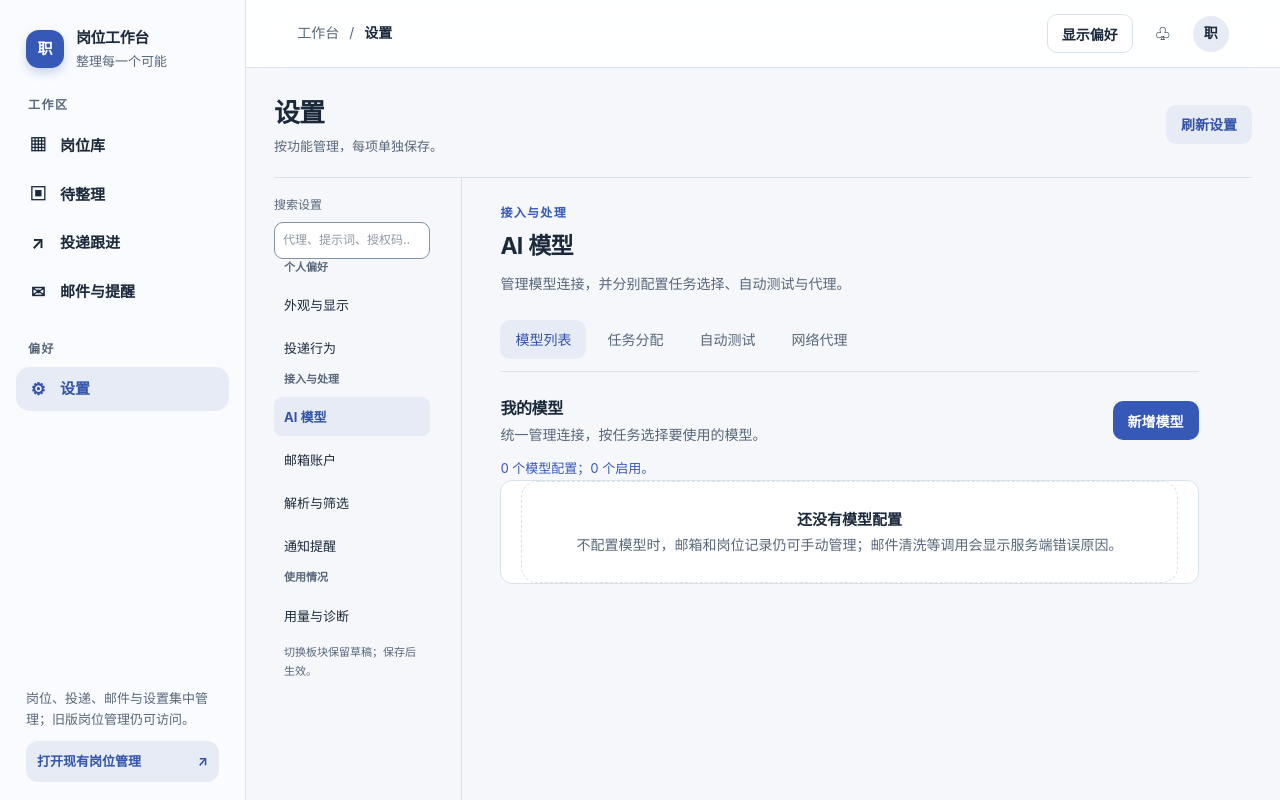
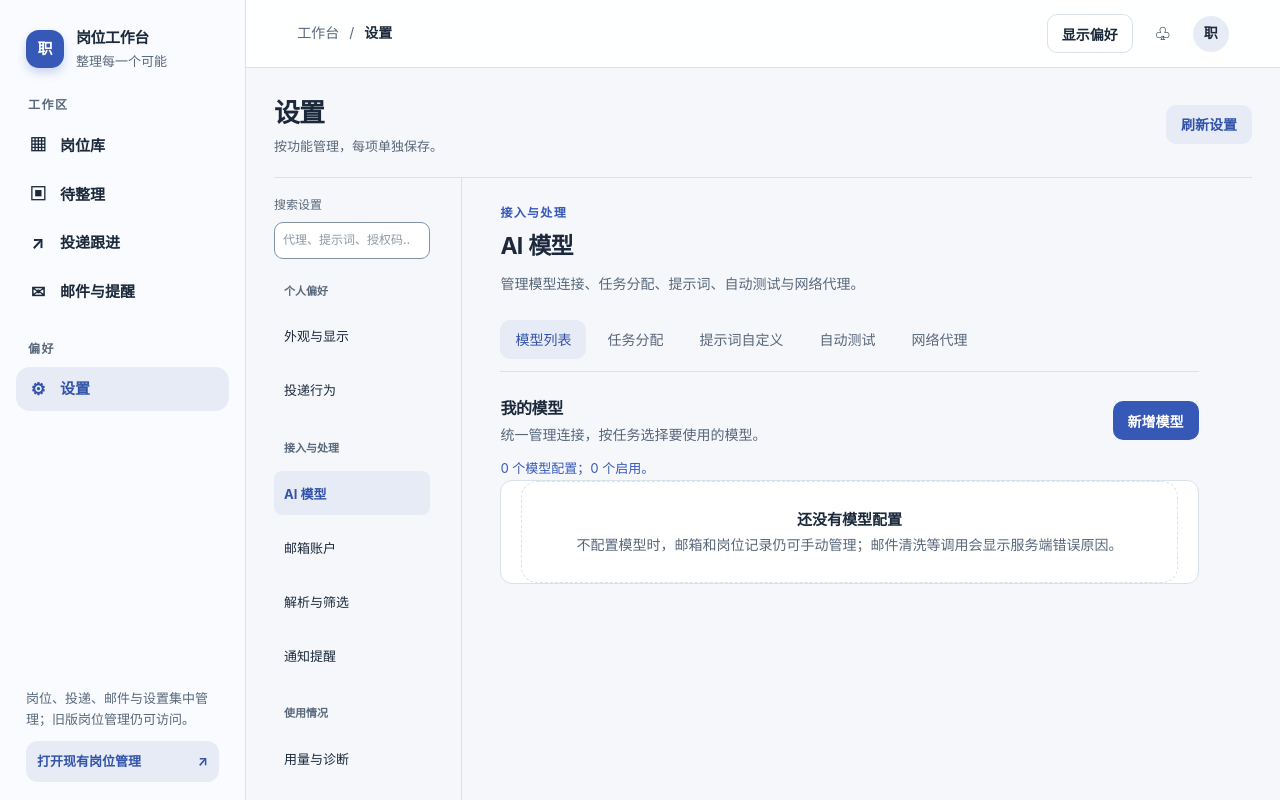
Before and after one commit to YHonc/local-job-assistant, a FastAPI app: page /workbench?view=settings&section=models in a window 1280 px wide. Run offline with FastAPI, Linux system fonts and the light colour scheme; data comes from the database, SQL or seed files in the repository; data that the repository does not hold is empty; parts of the project's set-up code (start-up, migrations or seed data) failed here and were passed over.

Commit message:
feat: improve model test feedback and add prompt settings navigation

```diff
--- a/app/static/css/workbench/settings.css
+++ b/app/static/css/workbench/settings.css
@@ -11,13 +11,14 @@
 .wb-settings-sidebar { min-height: 0; overflow-y: auto; overscroll-behavior: contain; padding: 18px 16px 20px 0; border-right: 1px solid var(--wb-line); scrollbar-gutter: stable; }
 .wb-settings-search { display: grid; gap: 7px; color: var(--wb-muted); font-size: var(--wb-type-caption); }
 .wb-settings .wb-settings-search input { font-size: 12px; min-height: 36px; padding: 8px; }
-.wb-settings-nav { display: grid; gap: 4px; }
-.wb-settings-group { margin: 22px 10px 5px; font-size: 11px; font-weight: 650; color: var(--wb-muted); }
-.wb-settings-nav button { display: flex; justify-content: space-between; align-items: center; min-height: 39px; padding: 9px 10px; border: 0; border-radius: 8px; color: var(--wb-ink); background: transparent; text-align: left; font-size: 13px; }
+.wb-settings-nav { display: grid; gap: 10px; margin-top: 24px; }
+.wb-settings .wb-settings-group { margin: 18px 10px 4px; font-size: 11px; font-weight: 650; color: var(--wb-muted); }
+.wb-settings .wb-settings-group:first-child { margin-top: 0; }
+.wb-settings-nav button { display: flex; justify-content: space-between; align-items: center; min-height: 44px; padding: 11px 10px; border: 0; border-radius: 8px; color: var(--wb-ink); background: transparent; text-align: left; font-size: 13px; }
 .wb-settings-nav button:hover { background: var(--wb-surface-mid); }
 .wb-settings-nav button[aria-current="page"] { background: var(--wb-primary-soft); color: var(--wb-on-primary-soft); font-weight: 700; }
 .wb-settings-nav i { color: var(--wb-warn); font-style: normal; }
-.wb-settings-draft-note { color: var(--wb-muted); font-size: 11px; line-height: 1.8; padding: 8px 10px; }
+.wb-settings .wb-settings-draft-note { color: var(--wb-muted); font-size: 11px; line-height: 1.8; margin-top: 24px; padding: 8px 10px; }
 .wb-settings-results { display: grid; gap: 6px; margin-top: 10px; }
 .wb-settings-results button { text-align: left; color: var(--wb-primary); background: var(--wb-surface); border: 1px solid var(--wb-line); padding: 9px; border-radius: 7px; font-size: 12px; }
 .wb-settings-results p { color: var(--wb-muted); font-size: 12px; }
@@ -42,9 +43,13 @@
 .wb-settings .wb-entry-head { flex-wrap: wrap; }
 .wb-settings .wb-section-heading { margin-bottom: 12px; }
 .wb-settings .wb-model-list { margin: 0 0 16px; }
-.wb-settings .wb-model-row { grid-template-columns: 32px minmax(0, 1fr) auto; gap: 14px; }
+.wb-settings .wb-model-row { grid-template-columns: 32px minmax(0, 1fr); gap: 12px 14px; }
 .wb-settings .wb-model-labels { grid-column: 2; grid-row: 2; align-items: flex-start; flex-direction: row; flex-wrap: wrap; gap: 10px; }
-.wb-settings .wb-model-row-actions { grid-column: 3; grid-row: 1 / 3; flex-wrap: wrap; justify-content: flex-end; max-width: 180px; }
+.wb-settings .wb-model-row-actions { grid-column: 2; grid-row: 3; flex-wrap: wrap; justify-content: flex-start; }
+.wb-settings .wb-model-test-result { grid-column: 2; grid-row: 4; min-width: 0; border-top: 1px solid var(--wb-line); padding-top: 10px; }
+.wb-settings .wb-model-test-result .wb-health-result { margin: 0 0 4px; }
+.wb-settings .wb-model-test-result small { display: block; font-size: 11px; color: var(--wb-muted); overflow-wrap: anywhere; }
+.wb-settings .wb-model-test-result .wb-feedback { margin-top: 6px; }
 .wb-settings .wb-model-row .wb-model-protocol { display: inline; }
 .wb-settings .wb-model-more > div { z-index: 9; }
 .wb-settings .wb-prompt-card { margin-top: 0; }
--- a/app/static/js/workbench/components/model-settings.js
+++ b/app/static/js/workbench/components/model-settings.js
@@ -21,7 +21,8 @@ export function modelSummary(config) {
   const healthText = ({ passed: '测试通过', failed: '测试失败', running: '正在测试', interrupted: '上次测试中断', never: '尚未测试' })[health.status] || '尚未测试';
   const busy = health.status === 'running';
   return `<article class="wb-model-row${config.enabled ? '' : ' is-paused'}" data-model-card="${esc(config.id)}"><span class="wb-model-symbol" aria-hidden="true">${config.provider === 'anthropic' ? 'A' : 'M'}</span>
-    <div class="wb-model-info"><strong>${esc(config.display_name)}</strong><p>${esc(config.model)}</p><small>${esc(config.api_base || '默认 API 地址')} · ${config.has_api_key ? '密钥已保存' : '未设置密钥'}</small><span class="wb-health-result" data-health="${esc(health.status || 'never')}">${busy ? '<span class="wb-spinner" aria-hidden="true"></span>' : ''}${healthText}${health.elapsed_ms != null ? ` · ${esc(health.elapsed_ms)} ms` : ''}</span><small>${health.last_test_at ? `上次 ${esc(fmtTime(health.last_test_at))}` : ''}${health.next_test_at ? ` · 下次 ${esc(fmtTime(health.next_test_at))}` : ''}${health.error ? ` · ${esc(health.error)}` : ''}</small></div>
+    <div class="wb-model-info"><strong>${esc(config.display_name)}</strong><p>${esc(config.model)}</p><small>${esc(config.api_base || '默认 API 地址')} · ${config.has_api_key ? '密钥已保存' : '未设置密钥'}</small></div>
     <div class="wb-model-labels"><span class="wb-model-state">${config.enabled ? '● 已启用' : '○ 已停用'}</span><span class="wb-model-protocol">${esc(protocol)}</span><span class="wb-model-protocol">${config.use_proxy ? '本地代理' : '未启用代理'}</span></div>
-    <div class="wb-model-row-actions" aria-label="${esc(config.display_name)} 的操作"><button class="wb-text-button" type="button" data-model-edit="${esc(config.id)}">编辑</button><button class="wb-text-button" type="button" data-model-toggle="${esc(config.id)}">${config.enabled ? '暂停' : '启用'}</button><button class="wb-text-button" type="button" data-model-test="${esc(config.id)}" ${!config.enabled || busy ? 'disabled' : ''}>${busy ? '测试中' : '测试'}</button><button class="wb-text-button" type="button" data-model-usage="${esc(config.id)}">统计</button><details class="wb-model-more"><summary aria-label="${esc(config.display_name)} 的更多操作">更多</summary><div><button type="button" data-model-probe="${esc(config.id)}">探测模型</button><hr><button type="button" class="wb-danger-text" data-model-delete="${esc(config.id)}">删除模型</button></div></details></div></article>`;
+    <div class="wb-model-row-actions" aria-label="${esc(config.display_name)} 的操作"><button class="wb-text-button" type="button" data-model-edit="${esc(config.id)}">编辑</button><button class="wb-text-button" type="button" data-model-toggle="${esc(config.id)}">${config.enabled ? '暂停' : '启用'}</button><button class="wb-text-button" type="button" data-model-test="${esc(config.id)}" aria-describedby="wb-model-test-result-${esc(config.id)}" ${!config.enabled || busy ? 'disabled' : ''}>${busy ? '测试中' : '测试'}</button><button class="wb-text-button" type="button" data-model-usage="${esc(config.id)}">统计</button><details class="wb-model-more"><summary aria-label="${esc(config.display_name)} 的更多操作">更多</summary><div><button type="button" data-model-probe="${esc(config.id)}">探测模型</button><hr><button type="button" class="wb-danger-text" data-model-delete="${esc(config.id)}">删除模型</button></div></details></div>
+    <div class="wb-model-test-result" id="wb-model-test-result-${esc(config.id)}" data-model-test-result="${esc(config.id)}" role="status" aria-live="polite"><span class="wb-health-result" data-health="${esc(health.status || 'never')}">${busy ? '<span class="wb-spinner" aria-hidden="true"></span>' : ''}${healthText}${health.elapsed_ms != null ? ` · ${esc(health.elapsed_ms)} ms` : ''}</span><small>${[health.last_test_at ? `上次 ${fmtTime(health.last_test_at)}` : '', health.next_test_at ? `下次 ${fmtTime(health.next_test_at)}` : '', health.error || ''].filter(Boolean).map(esc).join(' · ')}</small><p class="wb-feedback" data-model-test-feedback="${esc(config.id)}" hidden></p></div></article>`;
 }
--- a/app/static/js/workbench/components/settings-navigation.js
+++ b/app/static/js/workbench/components/settings-navigation.js
@@ -3,13 +3,13 @@ import { esc } from '../integrations/shared.js';
 export const SETTINGS_SECTIONS = [
   { id: 'appearance', title: '外观与显示', group: '个人偏好', description: '调整工作台的阅读体验，保留岗位的完整资料。' },
   { id: 'delivery', title: '投递行为', group: '个人偏好', description: '决定查看详情、点击投递后，如何记录投递状态。' },
-  { id: 'models', title: 'AI 模型', group: '接入与处理', description: '管理模型连接，并分别配置任务选择、自动测试与代理。' },
+  { id: 'models', title: 'AI 模型', group: '接入与处理', description: '管理模型连接、任务分配、提示词、自动测试与网络代理。' },
   { id: 'mailbox', title: '邮箱账户', group: '接入与处理', description: '管理账户连接与同步计划；授权码不会回显。' },
   { id: 'processing', title: '解析与筛选', group: '接入与处理', description: '网页岗位与招聘邮件使用各自的处理规则。' },
   { id: 'policies', title: '通知提醒', group: '接入与处理', description: '为每条策略设置提醒条件与接收渠道。' },
   { id: 'usage', title: '用量与诊断', group: '使用情况', description: '按模型和日期查看用量，以及最近的测试与同步结果。' },
 ];
-export const SETTINGS_PANELS = { models: ['list', 'routing', 'health', 'proxy'], processing: ['web', 'email'] };
+export const SETTINGS_PANELS = { models: ['list', 'routing', 'prompts', 'health', 'proxy'], processing: ['web', 'email'] };
 const TARGETS = [
   ['主题与颜色', '外观 深色 浅色 系统 种子色', 'appearance', '', '[name="theme_mode"]'],
   ['密度与动画', '显示 舒适 紧凑 减少动画', 'appearance', '', '[name="density"]'],
@@ -20,7 +20,7 @@ const TARGETS = [
   ['自动测试', '健康 检测 间隔 测试 周期', 'models', 'health', '[data-health-form] [name="enabled"]'],
   ['网络代理', '代理 proxy socks 网络 端口', 'models', 'proxy', '[name="proxy_url"]'],
   ['邮箱连接与同步计划', '邮箱 账户 qq 163 imap 授权码 密码 同步 回看', 'mailbox', '', '[data-action="new-account"]'],
-  ['网页岗位提示词', '提示词 prompt 模板 解析 提取重点 补充要求', 'processing', 'web', '[data-prompt-template]'],
+  ['提示词自定义', '网页 岗位 提示词 prompt 模板 解析 提取重点 补充要求', 'models', 'prompts', '[data-prompt-tab="quick"]'],
   ['邮件筛选规则', '正则 过滤 预筛 关键词 样例', 'processing', 'email', '[data-filter-regex]'],
   ['提醒条件与渠道', '通知 策略 push ntfy bark 桌面 截止时间', 'policies', '', '[data-action="new-policy"]'],
   ['模型用量与运行结果', '用量 token 调用 统计 诊断 失败 耗时', 'usage', '', '[data-usage-config]'],
--- a/app/static/js/workbench/router.js
+++ b/app/static/js/workbench/router.js
@@ -31,7 +31,7 @@ function safeParamValue(key, value) {
   if (key === 'needs_review') return ['true', 'false'].includes(trimmed) ? trimmed : null;
   if (key === 'legacy_status') return trimmed === 'true' ? trimmed : null;
   if (key === 'section') return ['appearance', 'delivery', 'models', 'mailbox', 'processing', 'policies', 'usage'].includes(trimmed) ? trimmed : null;
-  if (key === 'settings_panel') return ['list', 'routing', 'health', 'proxy', 'web', 'email'].includes(trimmed) ? trimmed : null;
+  if (key === 'settings_panel') return ['list', 'routing', 'prompts', 'health', 'proxy', 'web', 'email'].includes(trimmed) ? trimmed : null;
   if (key === 'tab') return ['inbox', 'notifications', 'events'].includes(trimmed) ? trimmed : null;
   if (key === 'status') return ['draft', 'extracted', 'confirmed'].includes(trimmed) ? trimmed : null;
   if (key === 'organize_status') return ['active', 'pending', 'organized', 'archived', 'all'].includes(trimmed) ? trimmed : null;
--- a/app/static/js/workbench/views/settings.js
+++ b/app/static/js/workbench/views/settings.js
@@ -1,11 +1,11 @@
-import { modelSummary } from '../components/model-settings.js?v=20260929-settings';
+import { modelSummary } from '../components/model-settings.js?v=20260930-settings';
 import { mountPromptSettings } from '../components/prompt-settings.js?v=20260929-settings';
 import { buttonBusy, collection, esc, fmtTime, jsonOptions, setFeedback } from '../integrations/shared.js';
 import { emailFilterRequest, modelProbeRequest, modelSaveRequest } from '../integrations/settings-payloads.mjs';
 import { mountBehaviorSettings } from '../components/behavior-settings.js?v=20260929-settings';
 import { mountProxySettings } from '../components/proxy-settings.js?v=20260929-settings';
-import { settingsMarkup } from '../components/settings-markup.js';
-import { SETTINGS_SECTIONS, SETTINGS_PANELS, findSettings } from '../components/settings-navigation.js';
+import { settingsMarkup } from '../components/settings-markup.js?v=20260930-settings';
+import { SETTINGS_SECTIONS, SETTINGS_PANELS, findSettings } from '../components/settings-navigation.js?v=20260930-settings';
 import { createSettingsDrafts } from '../components/settings-drafts.js';
 
 const EVENTS = { APPLICATION_RECEIVED: '收到回复', ASSESSMENT: '测评', WRITTEN_TEST: '笔试', INTERVIEW: '面试', INTERVIEW_CHANGED: '面试变更', OFFER: 'Offer', REJECTED: '拒绝', RECRUITMENT_MARKETING: '招聘营销', OTHER: '其他' };
@@ -49,7 +49,7 @@ export function mount({ root, route, navigate, api, preferences, notify = () =>
   function updateDraftStatus() {
     if (state.cleaned) return;
     const groups = { appearance: ['appearance'], delivery: ['delivery'], models: ['model', 'routing', 'health', 'proxy'], mailbox: ['account'], processing: ['filter'], policies: ['policy'], usage: [] };
-    for (const [section, names] of Object.entries(groups)) q(`[data-section-dirty="${section}"]`).hidden = !names.some((name) => drafts.dirty(name)) && !(section === 'processing' && prompts?.dirty);
+    for (const [section, names] of Object.entries(groups)) q(`[data-section-dirty="${section}"]`).hidden = !names.some((name) => drafts.dirty(name)) && !(section === 'models' && prompts?.dirty);
     q('[data-settings-draft-status]').textContent = drafts.busy || prompts?.busy ? '正在处理，请稍候…' : drafts.hasDirty || prompts?.dirty ? '有未保存修改。切换板块保留草稿；离开前请保存。' : '切换板块保留草稿；保存后生效。';
   }
   function canLeave() {
@@ -80,7 +80,7 @@ export function mount({ root, route, navigate, api, preferences, notify = () =>
     q('[data-settings-select]').value = section.id;
     q('[data-settings-group]').textContent = section.group; q('[data-settings-title]').textContent = section.title; q('[data-settings-description]').textContent = section.description;
     q('[data-settings-scroll]').scrollTop = 0;
-    if (section.id === 'processing' && state.panel === 'web') q('[data-prompt-card]').open = true;
+    if (section.id === 'models' && state.panel === 'prompts') q('[data-prompt-card]').open = true;
     if (section.id === 'usage' && !state.usageConfig && state.configs.length) openUsage(state.configs[0], false);
     if (updateUrl && typeof navigate === 'function') {
       state.internalNavigation = true;
@@ -338,10 +338,18 @@ export function mount({ root, route, navigate, api, preferences, notify = () =>
     if (button.disabled) return;
     buttonBusy(button, true, '测试中…');
     const id = button.dataset.modelTest;
+    const feedbackSelector = `[data-model-test-feedback="${id}"]`;
+    const feedback = (text, kind = 'info') => {
+      if (state.cleaned) return;
+      const element = q(feedbackSelector);
+      if (element) { element.hidden = false; msg(feedbackSelector, text, kind); }
+    };
+    feedback('正在测试模型连接…');
+    let testError = '';
     try {
       await req(`/llm/configs/${encodeURIComponent(id)}/test`, { method: 'POST' });
-      if (!state.cleaned) msg('[data-model-feedback]', '模型连接测试通过', 'success');
-    } catch (error) { if (!state.cleaned) msg('[data-model-feedback]', `模型连接测试失败：${error.message}`, 'error'); }
+      feedback('模型连接测试通过', 'success');
+    } catch (error) { testError = `模型连接测试失败：${error.message}`; feedback(testError, 'error'); }
     finally {
       if (!state.cleaned) {
         buttonBusy(button, false);
@@ -350,6 +358,7 @@ export function mount({ root, route, navigate, api, preferences, notify = () =>
           if (!state.cleaned) {
             state.configs = state.configs.map((item) => String(item.id) === id ? config : item);
             const card = q(`[data-model-card="${id}"]`); if (card) card.outerHTML = modelSummary(config); renderDiagnostics();
+            if (testError && !['failed', 'interrupted'].includes(config.health?.status)) feedback(testError, 'error');
             q(`[data-model-test="${id}"]`)?.focus({ preventScroll: true });
           }
         } catch { /* Original test feedback remains visible. */ }
--- a/app/templates/workbench.html
+++ b/app/templates/workbench.html
@@ -13,7 +13,7 @@
   <link rel="stylesheet" href="/static/css/workbench/integrations.css?v=20260927-type1">
   <link rel="stylesheet" href="/static/css/workbench/model-settings.css?v=20260927-settings">
   <link rel="stylesheet" href="/static/css/workbench/progress.css?v=20260928">
-  <link rel="stylesheet" href="/static/css/workbench/settings.css?v=20260929-settings">
+  <link rel="stylesheet" href="/static/css/workbench/settings.css?v=20260930-settings">
   <script id="workbench-config" type="application/json">{{ {"jobCategories": job_categories, "statuses": application_statuses, "statusAliases": status_aliases, "directions": job_directions}|tojson }}</script>
 </head>
 <body class="workbench-page">
@@ -61,6 +61,6 @@
     <div class="wb-toast-region" id="workbenchToast" aria-live="polite" aria-atomic="true"></div>
   </div>
   <script src="/static/js/shared/api.js?v=20260917-reorg-fix"></script>
-  <script type="module" src="/static/js/workbench/bootstrap.js?v=20260929-settings"></script>
+  <script type="module" src="/static/js/workbench/bootstrap.js?v=20260930-settings"></script>
 </body>
 </html>
```
Also changed, not shown: README.md, app/static/js/workbench/bootstrap.js, app/static/js/workbench/components/settings-markup.js.
